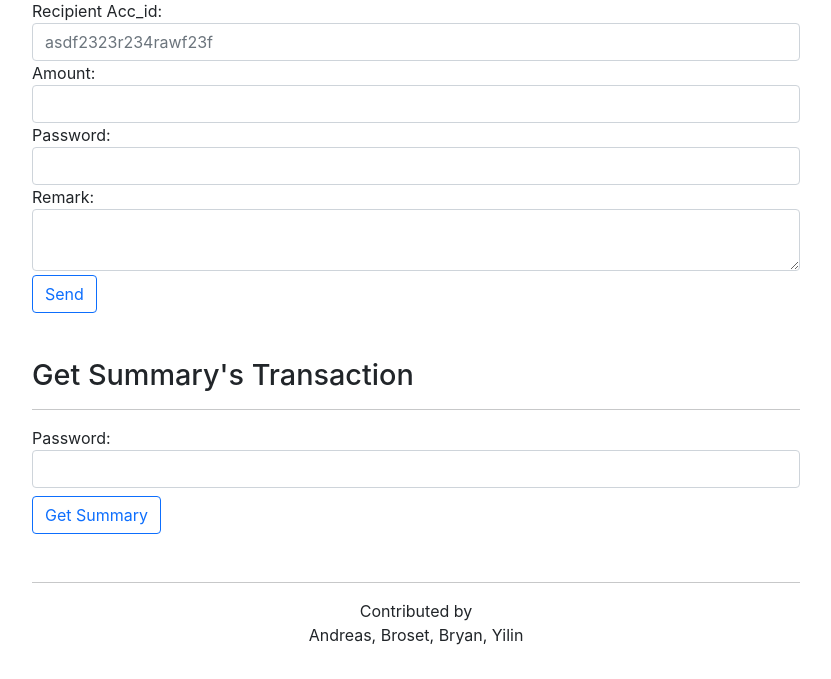
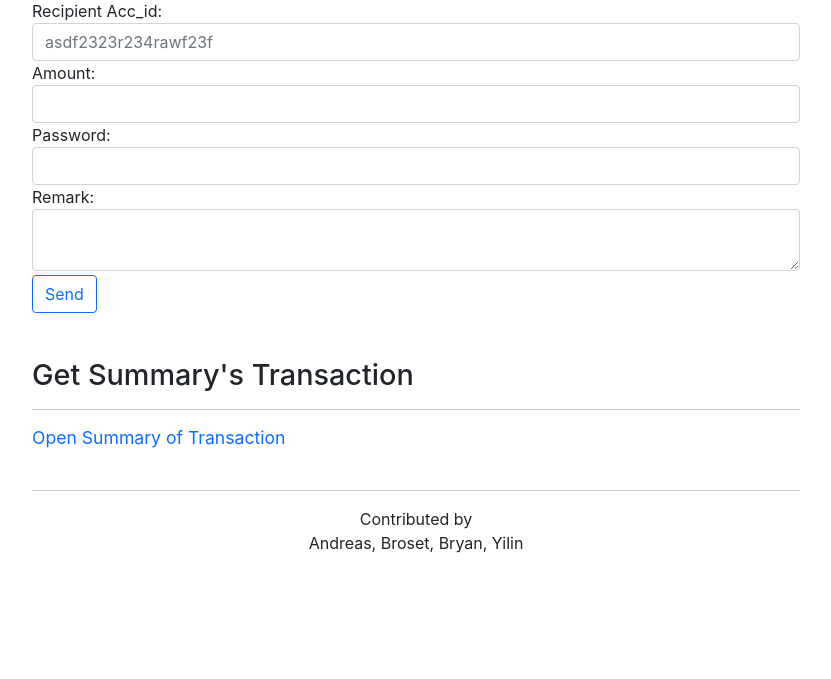
Before and after one commit to nonwiz0/transactionsystem, a Django app: page /aiuts/dashboard in a window 1280 px wide. Shown: the part 918-1597 px from the top of the page, without its empty margins (224-1055 px from the left). After the commit the page ends 1471 px from the top, so only its background shows below. Run offline with Django 3.2, Linux system fonts and the light colour scheme; a user stored in the database is signed in; data comes from the database, SQL or seed files in the repository; both versions use the stored data as it was after the commit; some libraries are stand-ins or nearby versions.

Commit message:
working on filtering

```diff
--- a/aiuts/models.py
+++ b/aiuts/models.py
@@ -17,3 +17,6 @@ class Transaction(models.Model):
     remark = models.CharField(max_length=256, default="No message")
     record_date = models.DateTimeField('date recorded', auto_now_add=True)
     id = models.AutoField(primary_key=True)
+
+    def __str__(self):
+        return "Sender: {}, Recipient: {}, Amount: {}, Date: {}, Remark: {}".format(self.sender, self.recipient, self.amount, self.record_date, self.remark)
--- a/aiuts/templates/aiuts/account_dash.html
+++ b/aiuts/templates/aiuts/account_dash.html
@@ -50,19 +50,7 @@
 
 	<h2 class="margin-top"> Get Summary's Transaction </h2>
 	<hr />
-	<form action="{% url 'aiuts:getsummaryoftransaction' %}" method="POST">
-		{% csrf_token %}
-		<div class="form-group">
-			<input type="hidden" name="acc_id" value="{{ user.acc_id }}">
-		</div>
-		<div class="form-group">
-			<label for="password">Password: </label>
-			<input required="required" class="form-control" type="password" name="password" />
-		</div>
-		<button class="my-2 btn btn-outline-primary float-right" type="submit">
-			Get Summary
-		</button>
-	</form>
+	<a href="{% url 'aiuts:transactionsummary' %}"> Open Summary of Transaction </a>
 
 
 
--- a/aiuts/urls.py
+++ b/aiuts/urls.py
@@ -10,6 +10,8 @@ urlpatterns = [
     path('sign_up/submit', views.create_acc, name='create_acc'),
     path('send_money', views.send_money, name='sendmoney'),
     path('deposit_money', views.deposit_money, name="depositmoney"),
-    path('account/summary/check', views.get_summary_of_transaction, name="getsummaryoftransaction"),
+    # path('account/summary/check', views.get_summary_of_transaction, name="getsummaryoftransaction"),
+    path('account/summary/search', views.search_transaction, name="searchtransaction"),
+    path('dashboard/summary', views.TransactionSummary.as_view(), name="transactionsummary")
 
 ]
--- a/aiuts/views.py
+++ b/aiuts/views.py
@@ -11,6 +11,7 @@ from random import random
 from django.contrib import messages
 from django.contrib.auth.mixins import LoginRequiredMixin
 from django.contrib.auth import authenticate
+from datetime import datetime
 
 class IndexView(generic.ListView):
     template_name = 'aiuts/index.html'
@@ -34,6 +35,23 @@ class Dashboard(LoginRequiredMixin, generic.ListView):
     def get_context_data(self, **kwargs):
         context = super().get_context_data(**kwargs)
         context['user'] = Account.objects.get(user=self.request.user)
+        return context
+
+class TransactionSummary(LoginRequiredMixin, generic.ListView):
+    login_url = '/accounts/login'
+    template_name = 'aiuts/get_summary.html'
+    context_object_name = 'user'
+
+    def get_queryset(self):
+        curr_user = Account.objects.get(user=self.request.user)
+        acc_id = curr_user.acc_id
+        return acc_id
+
+    def get_context_data(self, **kwargs):
+        context = super().get_context_data(**kwargs)
+        curr_user = Account.objects.get(user=self.request.user)
+        acc_id = curr_user.acc_id
+        context['all_transaction'] = set(Transaction.objects.filter(sender=curr_user)).union(set(Transaction.objects.filter(recipient=curr_user)[:]))
         return context
 
 def create_acc(request):
@@ -91,19 +109,45 @@ def deposit_money(request):
     messages.info(request, "Check the detail again before deposit!")
     return redirect(request.META['HTTP_REFERER'])
 
+# def get_summary_of_transaction(request):
+#     password = request.POST['password']
+#     template = loader.get_template('aiuts/get_summary.html')
+#     if Account.objects.filter(user=request.user).exists():
+#         user_acc = Account.objects.get(user=request.user)
+#         user = authenticate(request, username=request.user.username, password=password)
+#         if user is not None:
+#             all_transaction = set(Transaction.objects.filter(sender=user_acc.acc_id)).union(set(Transaction.objects.filter(recipient=user_acc.acc_id)[:]))
+#             context = {
+#                 'all_transaction': all_transaction,
+#                 'user': user_acc.acc_id,
+#                 'password': password
+#             }
+#             return HttpResponse(template.render(context, request))
+#     messages.info(request, "Incorrect password!")
+#     return redirect(request.META['HTTP_REFERER'])
 
-def get_summary_of_transaction(request):
-    password = request.POST['password']
+def search_transaction(request):
     template = loader.get_template('aiuts/get_summary.html')
-    if Account.objects.filter(user=request.user).exists():
-        user_acc = Account.objects.get(user=request.user)
-        user = authenticate(request, username=request.user.username, password=password)
-        if user is not None:
-            all_transaction = set(Transaction.objects.filter(sender=user_acc.acc_id)).union(set(Transaction.objects.filter(recipient=user_acc.acc_id)[:]))
-            context = {
-                'all_transaction': all_transaction,
-                'user': user_acc.acc_id
-            }
-            return HttpResponse(template.render(context, request))
-    messages.info(request, "Incorrect password!")
-    return redirect(request.META['HTTP_REFERER'])
+    user_acc = Account.objects.get(user=request.user)
+    acc_addr = request.POST['acc_addr']
+    t = set(Transaction.objects.filter(sender=user_acc.acc_id)).union(set(Transaction.objects.filter(recipient=user_acc.acc_id)[:]))
+    found_record = []
+    from_date = request.POST['from_date']
+    to_date = request.POST['to_date']
+    if len(acc_addr):
+        for i in t:
+            if i.sender.acc_id == acc_addr or i.recipient.acc_id == acc_addr:
+                found_record.append(i)
+
+    if len(from_date) and len(to_date):
+        from_date_obj = datetime.strptime(from_date, '%Y-%m-%d').date()
+        to_date_obj = datetime.strptime(to_date, '%Y-%m-%d').date()
+        for i in t:
+            temp = i.record_date.date()
+            if temp >= from_date_obj and temp <= to_date_obj:
+                found_record.append(i)
+
+    all_transaction = set(Transaction.objects.filter(sender=user_acc.acc_id)).union(set(Transaction.objects.filter(recipient=user_acc.acc_id)[:]))
+    context = {'all_transaction':found_record, "user":user_acc.acc_id}
+    messages.info(request, "Found Record: {}".format(found_record))
+    return HttpResponse(template.render(context, request))
```
Also changed, not shown: aiuts/templates/aiuts/get_summary.html (+17 -0 lines), aiuts/templates/aiuts/get_summary_with_acc.html (deleted, +0 -25 lines), README.md, db.sqlite3.
